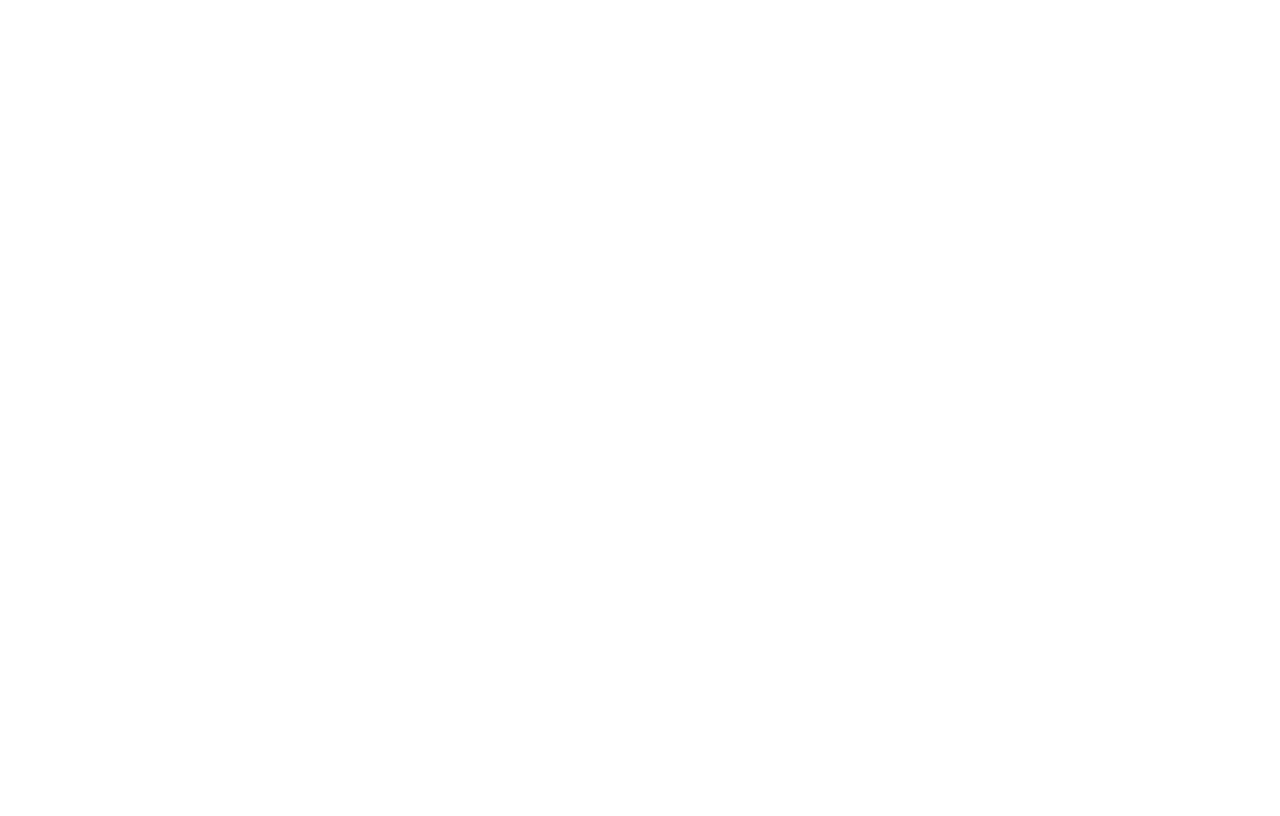
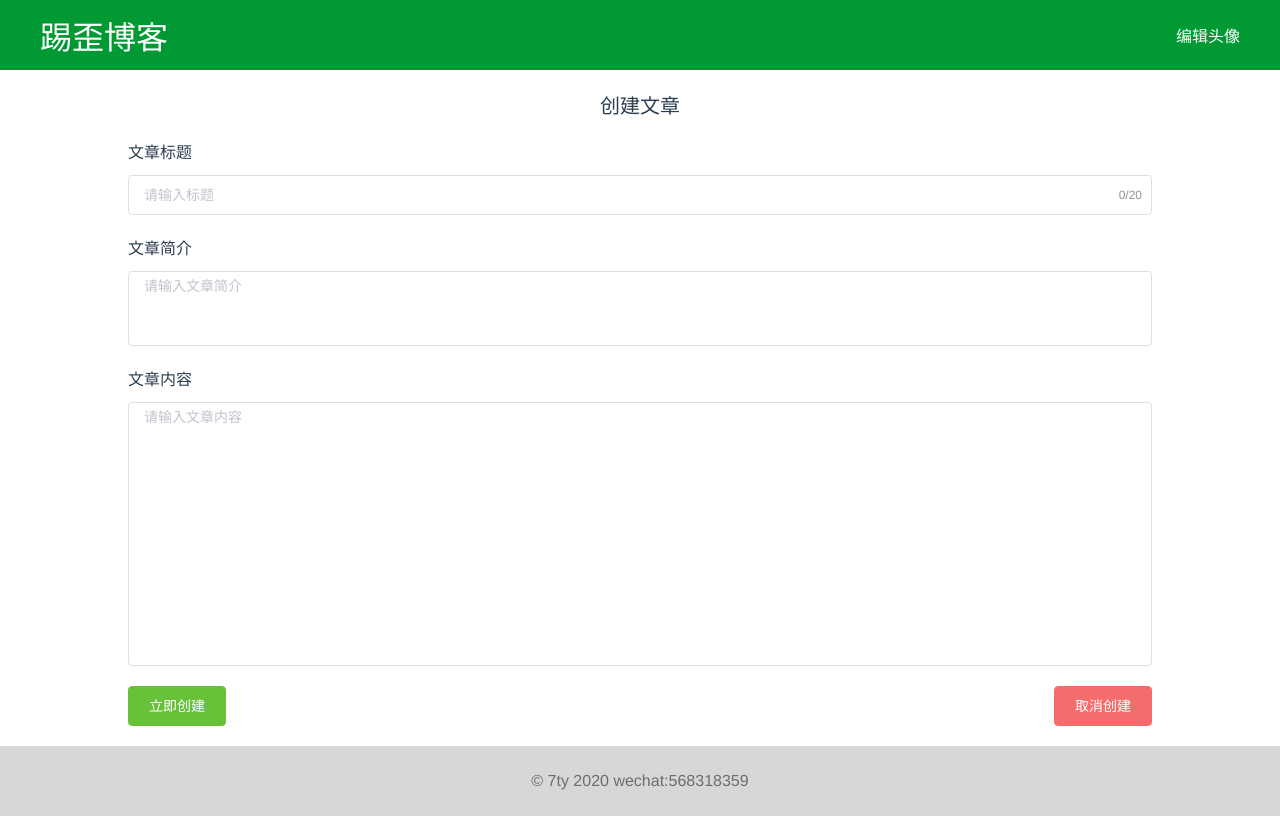
Before and after one commit to 7777ty/banjin-blog, a Vue app: page /#/create in a window 1280 px wide. Built offline with nearby package versions, Linux system fonts and the light colour scheme.

Commit message:
完成了创建博客页

```diff
--- a/src/router/index.ts
+++ b/src/router/index.ts
@@ -2,6 +2,7 @@
 import VueRouter, { RouteConfig } from 'vue-router'
 import Home from '../views/Home.vue'
 import Details from '@/views/Details.vue';
+import Create from '@/views/Create.vue';
 
 Vue.use(VueRouter);
 
@@ -15,6 +16,11 @@
       path: '/details',
       name:'Details',
       component:Details
+    },
+    {
+      path:'/create',
+      name:'Create',
+      component:Create
     }
   // {
   //   path: '/',
--- /dev/null
+++ b/src/views/Create.vue
@@ -0,0 +1,67 @@
+<template>
+    <div class="create">
+        <Header2></Header2>
+        <div class="main">
+            <div class="title">创建文章</div>
+            <div class="articleTitle">
+                <p>文章标题</p>
+                <el-input v-model="articleTitle" maxlength="20" placeholder="请输入标题" show-word-limit/>
+            </div>
+            <div class="articleIntroduction">
+                <p>文章简介</p>
+                <el-input rows="3" resize="none" type="textarea" v-model="articleIntroduction" placeholder="请输入文章简介"/>
+            </div>
+            <div class="articleContent">
+                <p>文章内容</p>
+                <el-input rows="12" resize="none" type="textarea" v-model="articleContent" placeholder="请输入文章内容"/>
+            </div>
+            <div class="buttons">
+                <el-button type="success">立即创建</el-button>
+                <el-button type="danger"> 取消创建</el-button>
+            </div>
+
+        </div>
+
+        <Footer></Footer>
+    </div>
+</template>
+
+<script lang='ts'>
+    import Vue from 'vue';
+    import {Component} from 'vue-property-decorator';
+    import Header2 from '@/components/Header2.vue';
+    import Footer from '@/components/Footer.vue';
+    @Component({
+        components: {Footer, Header2}
+    })
+    export default class Create extends Vue {
+        articleTitle?: string='';
+        articleIntroduction?: string='';
+        articleContent?: string='';
+    }
+</script>
+
+<style lang='scss' scoped>
+    .title{
+        font-size: 20px;
+        margin: 20px 0;
+    }
+    .main{
+        margin:0 auto;
+        min-height: 500px;
+        width:80vw;
+    }
+    .articleTitle,.articleContent,.articleIntroduction{
+        text-align: left;
+        margin: 20px 0;
+        p{
+            margin-bottom: 12px;
+        }
+    }
+    .buttons{
+        display: flex;
+        justify-content: space-between;
+        margin:20px 0;
+    }
+
+</style>
```
